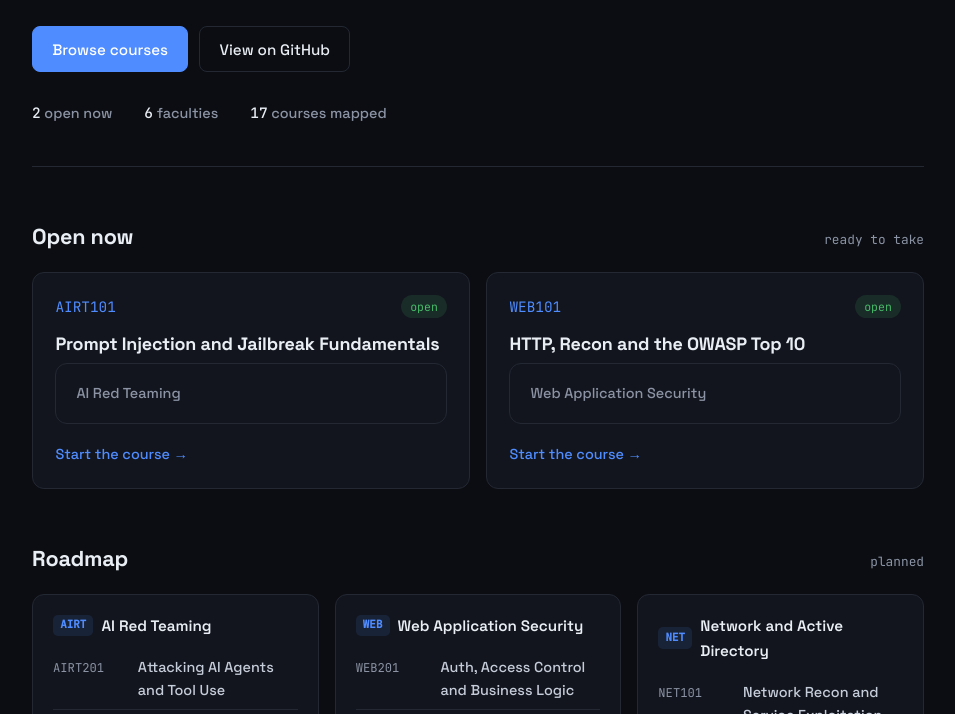
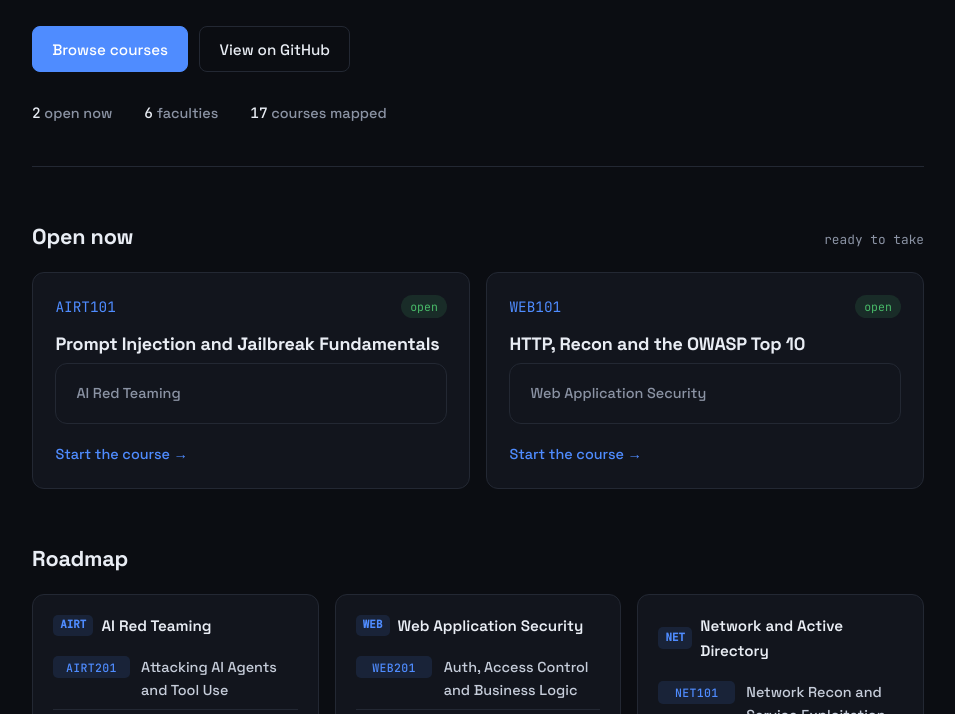
Before and after one commit to orgito1015/Gitoversity, a plain HTML site: page docs/index.html in a window 1280 px wide. Shown: the part 205-919 px from the top of the page, without its empty margins (162-1117 px from the left). Drawn offline with Linux system fonts and the light colour scheme.

Commit message:
Roadmap: style course codes as accent chips, drop planned tag

```diff
--- a/docs/index.html
+++ b/docs/index.html
@@ -70,7 +70,7 @@
   .road { list-style:none; margin:0; padding:0; }
   .road li { display:flex; gap:.7rem; align-items:baseline; padding:.4rem 0; border-top:1px solid var(--line); font-size:.9rem; }
   .road li:first-child { border-top:none; }
-  .road .rcode { font-family:var(--mono); font-size:.76rem; color:var(--muted); min-width:4.6rem; }
+  .road .rcode { font-family:var(--mono); font-size:.72rem; font-weight:500; letter-spacing:.03em; color:var(--accent); background:var(--accent-soft); padding:.12rem .45rem; border-radius:5px; min-width:4.8rem; text-align:center; }
   .road .rtitle { color:#c6cdda; }
 
   .transcript-empty { background:var(--card); border:1px solid var(--line); border-radius:12px; padding:1.3rem 1.4rem; }
@@ -124,7 +124,7 @@
   </section>
 
   <section id="roadmap">
-    <div class="sec-head"><h2>Roadmap</h2><span class="tag">planned</span></div>
+    <div class="sec-head"><h2>Roadmap</h2></div>
     <div class="roadmap-grid">
       <div class="faculty">
         <div class="faculty-name"><span class="fchip">AIRT</span>AI Red Teaming</div>
```
Also changed, not shown: 1 other file.
